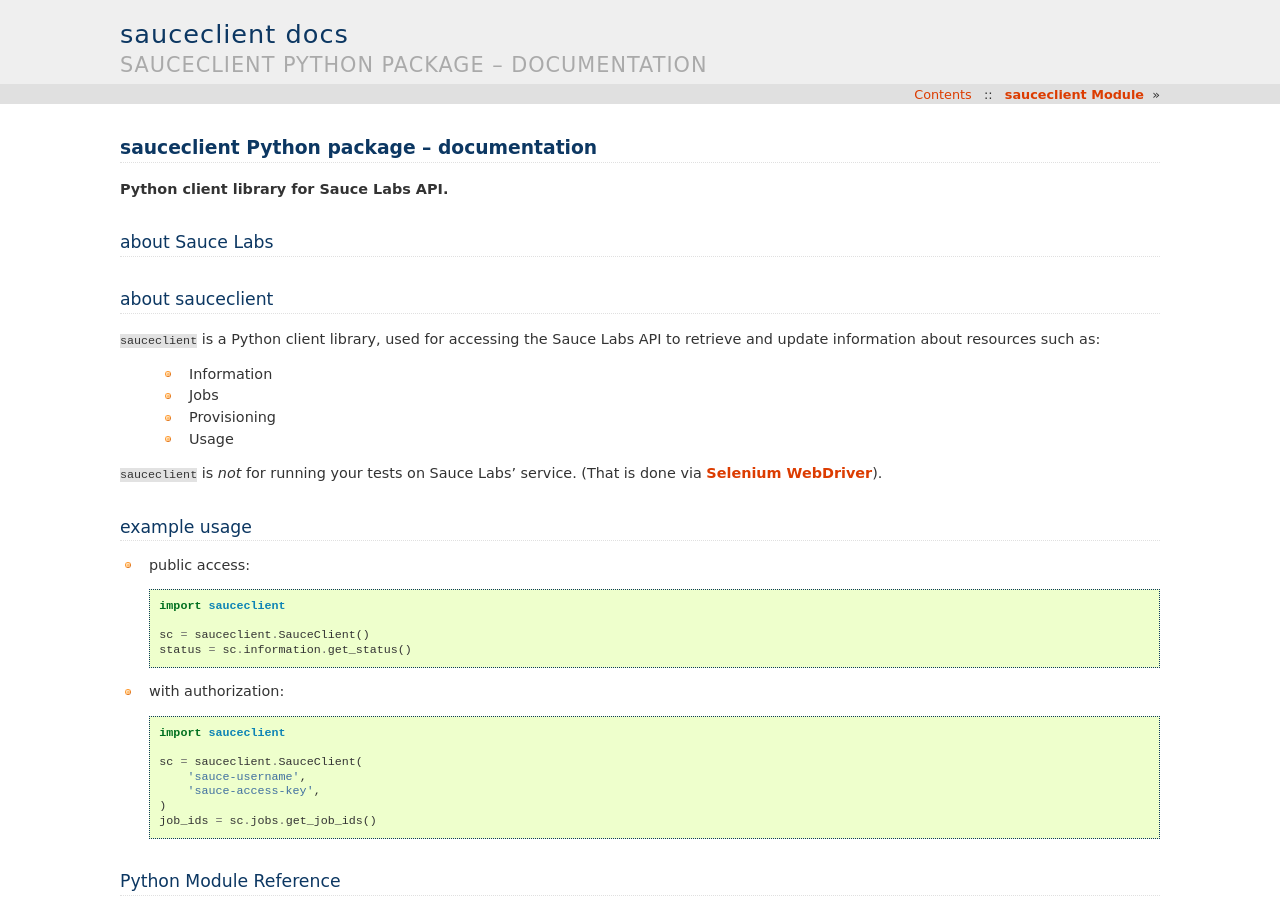
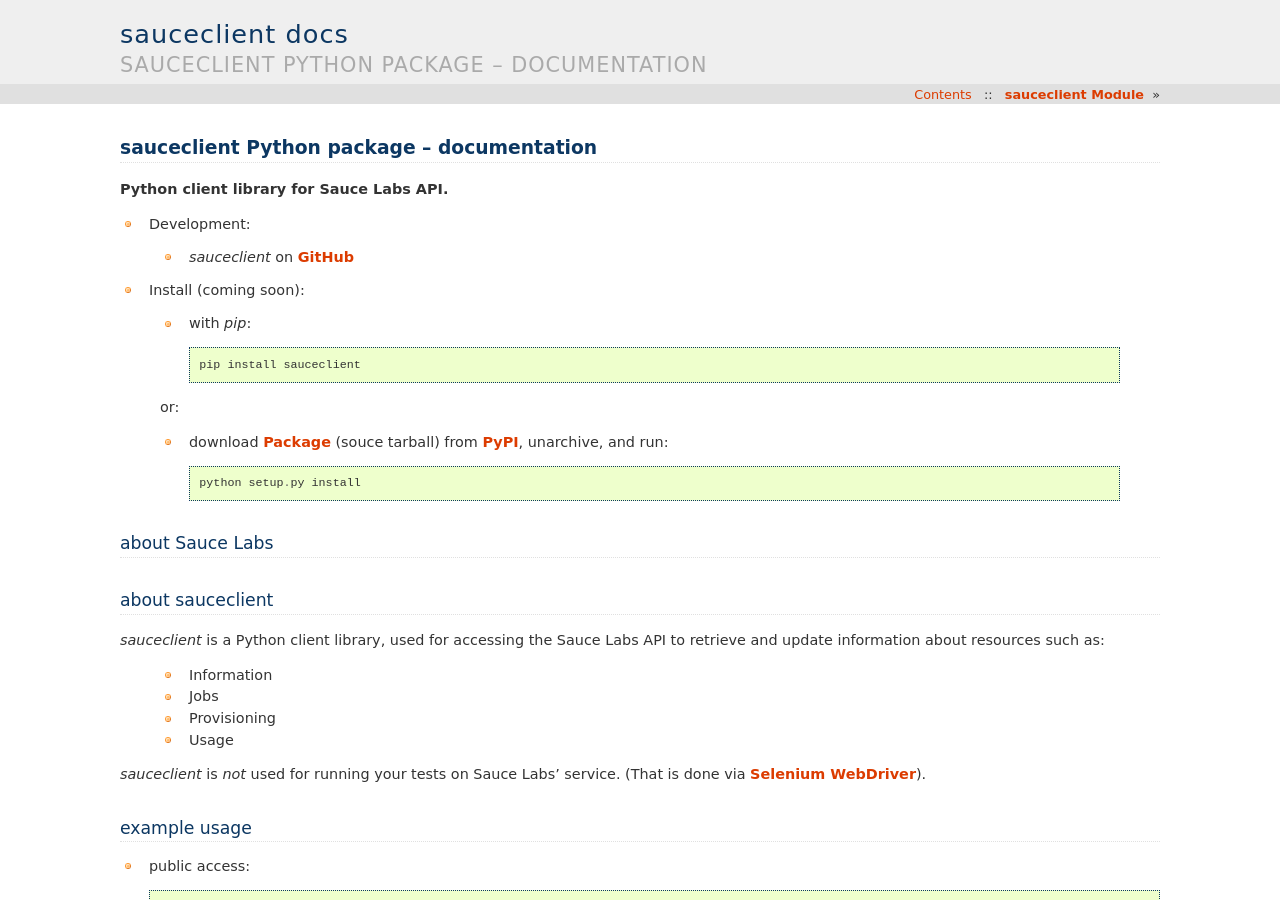
Before and after one commit to cgoldberg/sauceclient, a Sphinx documentation site: the page built from doc/index.rst, in a window 1280 px wide and 900 px high. Built offline with Sphinx 7.4.7, drawn with Linux system fonts in a browser that asks for light colours; the version number could not be read and is left out.

Commit message:
doc update

```diff
--- a/doc/index.rst
+++ b/doc/index.rst
@@ -3,6 +3,22 @@
 ===========================================
 
 **Python client library for Sauce Labs API.**
+
+* Development:
+
+ * `sauceclient` on `GitHub <https://github.com/cgoldberg/sauceclient>`_
+
+* Install (coming soon):
+
+ * with `pip`::
+
+    pip install sauceclient
+
+ or:
+
+ * download `Package <http://pypi.python.org/pypi/sauceclient#downloads>`_ (souce tarball) from `PyPI <http://pypi.python.org/pypi>`_, unarchive, and run::
+
+    python setup.py install
 
 about Sauce Labs
 ================
@@ -11,7 +27,7 @@
 about sauceclient
 =================
 
-``sauceclient`` is a Python client library, used for accessing the Sauce Labs
+`sauceclient` is a Python client library, used for accessing the Sauce Labs
 API to retrieve and update information about resources such as:
 
  * Information
@@ -19,7 +35,7 @@
  * Provisioning
  * Usage
 
-``sauceclient`` is *not* for running your tests on Sauce Labs'
+`sauceclient` is *not* used for running your tests on Sauce Labs'
 service.  (That is done via `Selenium WebDriver`_).
 
 .. _Selenium WebDriver: selenium_on_sauce.html
@@ -44,7 +60,6 @@
     )
     job_ids = sc.jobs.get_job_ids()
 
-
 Python Module Reference
 =======================
 
```
Also changed, not shown: README.rst (+20 -36 lines).
